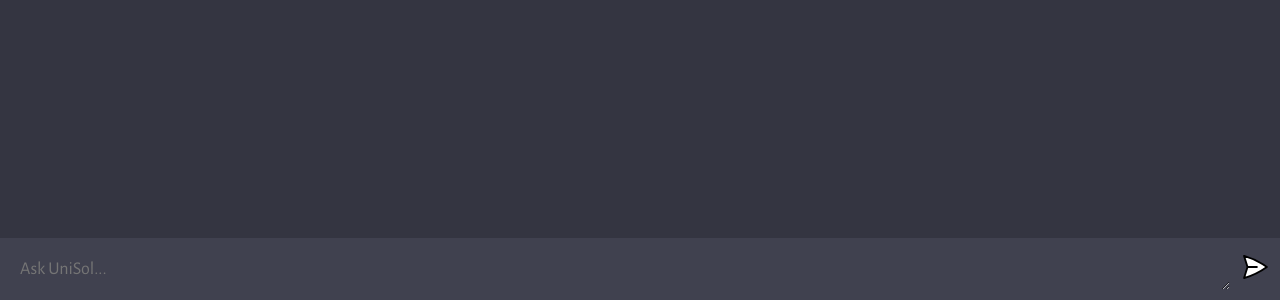
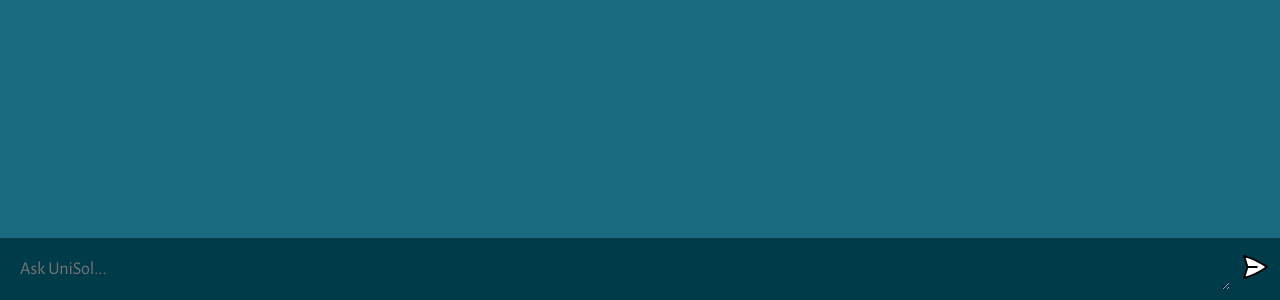
Before and after one commit to iamrehanali1/unisolai, a website built with Vite: page client/index.html in a window 1280 px wide. Shown: the part 500-800 px from the top of the page. Built offline with nearby package versions, Linux system fonts and the light colour scheme.

Commit message:
Made changes to the theme colors

```diff
--- a/client/style.css
+++ b/client/style.css
@@ -8,13 +8,13 @@
 }
 
 body {
-  background: #343541;
+  background: #1e788f;
 }
 
 #app {
   width: 100vw;
   height: 100vh;
-  background: #343541;
+  background: #1b6b80;
 
   display: flex;
   flex-direction: column;
@@ -50,7 +50,7 @@ body {
 }
 
 .ai {
-  background: #40414F;
+  background: #4c94a7;
 }
 
 .chat {
@@ -117,7 +117,7 @@ form {
   max-width: 1280px;
   margin: 0 auto;
   padding: 10px;
-  background: #40414F;
+  background: #003b49;
 
   display: flex;
   flex-direction: row;
```
